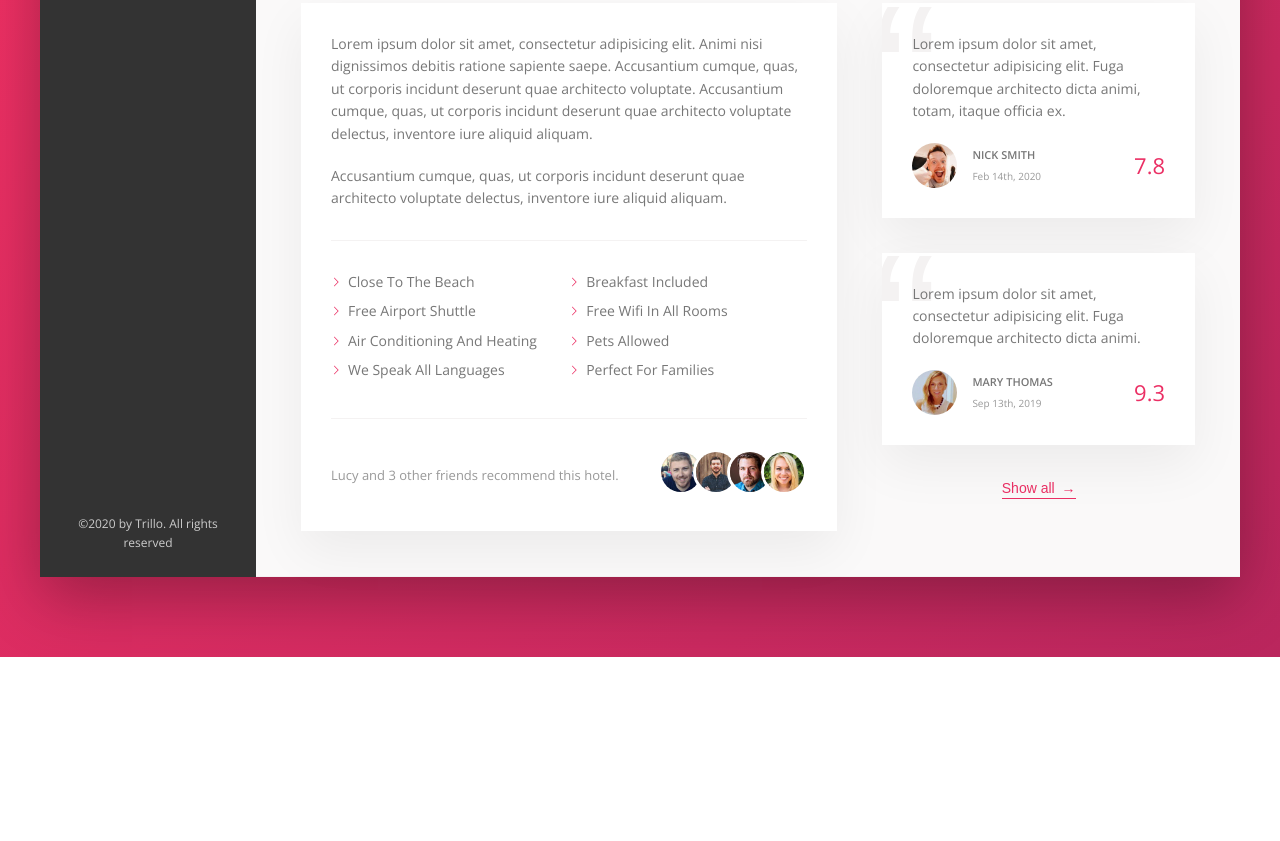
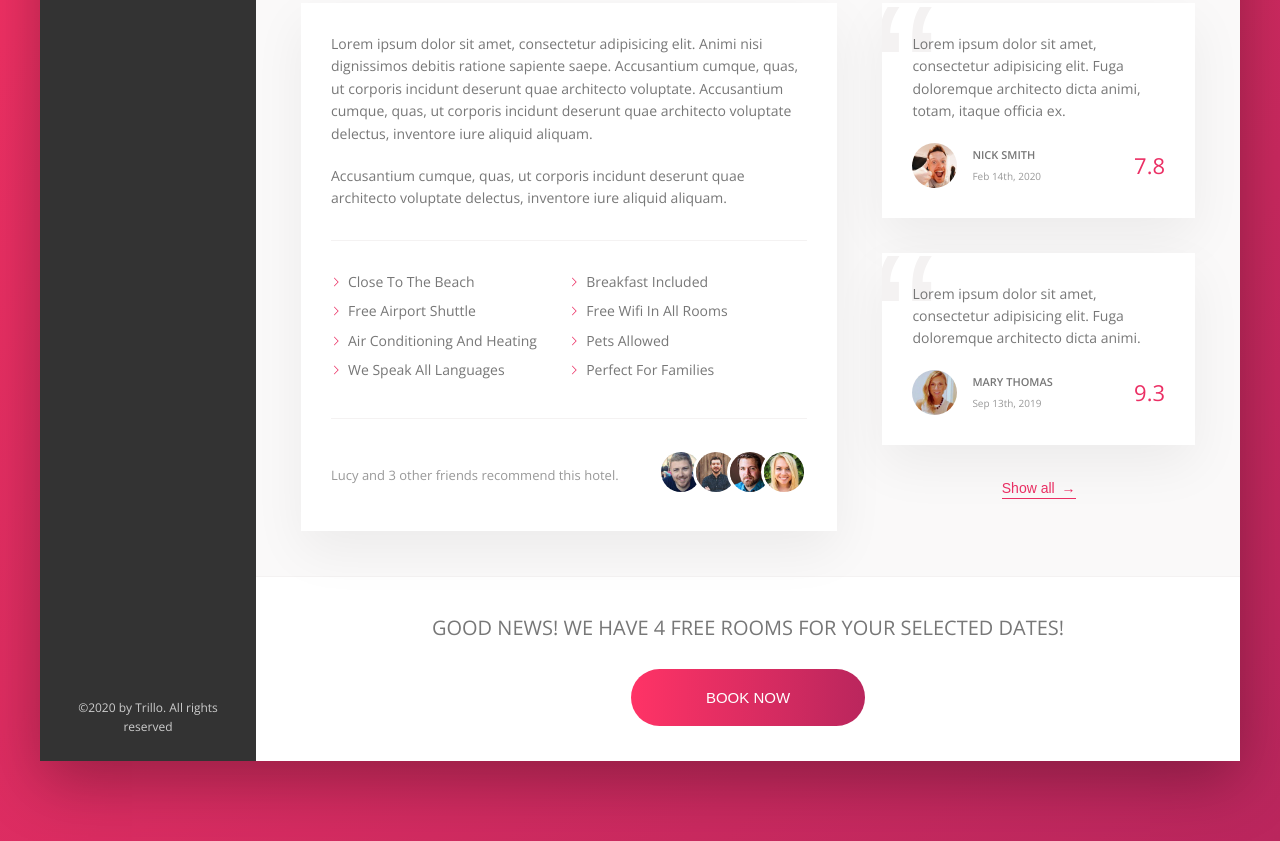
Before and after one commit to eben-k/trillo, a website: page index.html in a window 1280 px wide. Shown: the part 644-1485 px from the top of the page. Before the commit the page ends 1301 px from the top, so only its background shows below. Drawn offline with nearby package versions, Linux system fonts and the light colour scheme.

Commit message:
build call to action section

```diff
--- a/index.html
+++ b/index.html
@@ -236,6 +236,15 @@
               <button class="btn-inline">Show all <span>&rarr;</span></button>
             </div>
           </div>
+          <div class="cta">
+            <h2 class="cta__book-now">
+              good news! we have 4 free rooms for your selected dates!
+            </h2>
+            <button class="btn">
+              <span class="btn__visible">book now</span>
+              <span class="btn__invisible">only 4 rooms left</span>
+            </button>
+          </div>
         </main>
       </div>
     </div>
--- a/sass/_components.scss
+++ b/sass/_components.scss
@@ -428,3 +428,74 @@
     z-index: 1;
   }
 }
+
+//////////////////////
+// CALL TO ACTION
+.cta {
+  padding: 3.5rem 0;
+  text-align: center;
+
+  &__book-now {
+    font-size: 2rem;
+    font-weight: 300;
+    text-transform: uppercase;
+    margin-bottom: 2.5rem;
+  }
+}
+
+//////////////////////
+// CTA BUTTON
+.btn {
+  font-size: 1.5rem;
+  font-weight: 300;
+  text-transform: uppercase;
+  border-radius: 10rem;
+  border: none;
+  background-image: linear-gradient(
+    to right,
+    var(--color-primary-light),
+    var(--color-primary-dark)
+  );
+  color: #fff;
+  position: relative;
+  overflow: hidden;
+  cursor: pointer;
+
+  & > * {
+    display: inline-block;
+    height: 100%;
+    width: 100%;
+    transition: all 0.2s;
+  }
+
+  &__visible {
+    padding: 2rem 7.5rem;
+  }
+
+  &__invisible {
+    position: absolute;
+    left: 0;
+    top: -100%;
+    padding: 2rem 0;
+  }
+
+  &:hover {
+    background-image: linear-gradient(
+      to left,
+      var(--color-primary-light),
+      var(--color-primary-dark)
+    );
+  }
+
+  &:hover &__visible {
+    transform: translateY(100%);
+  }
+  &:hover &__invisible {
+    top: 0;
+  }
+
+  &:focus {
+    outline: none;
+    animation: pulsate 1s infinite;
+  }
+}
```
Also changed, not shown: css/style.css.
